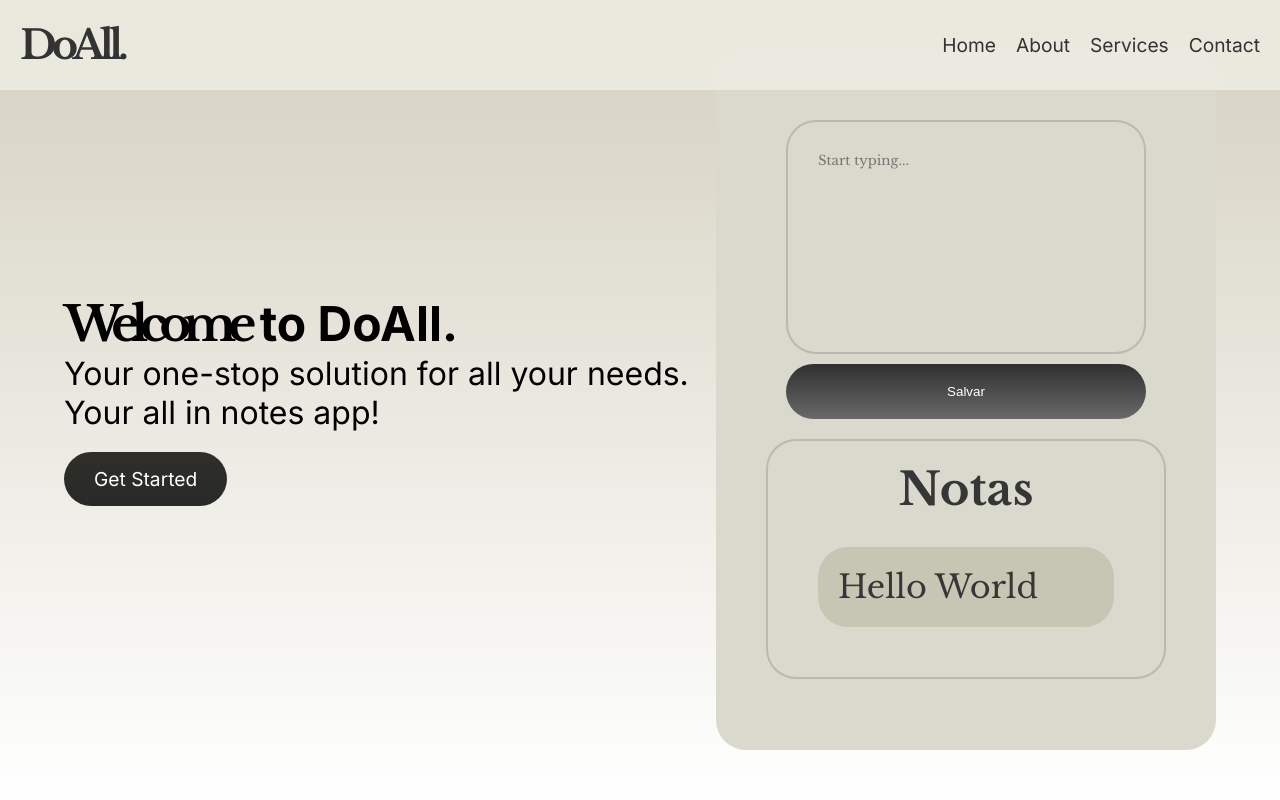
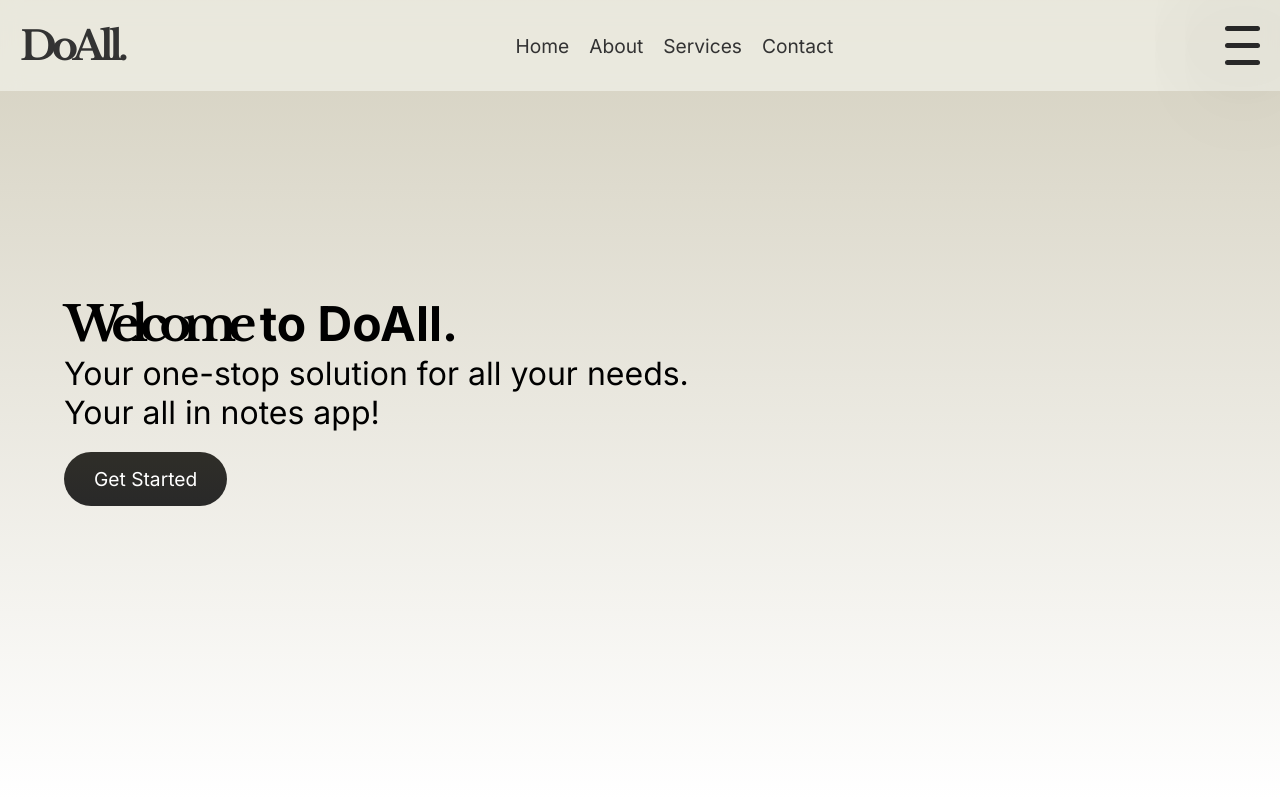
Before and after one commit to gbreye/DoAll-Site-, a website: page index.html in a window 1280 px wide. Shown: the top 800 px of the page. Drawn offline with nearby package versions, Linux system fonts and the light colour scheme.

Commit message:
added menu bars

```diff
--- a/index.html
+++ b/index.html
@@ -8,6 +8,8 @@
     <link rel="preconnect" href="https://fonts.googleapis.com">
     <link rel="preconnect" href="https://fonts.gstatic.com" crossorigin>
     <link href="https://fonts.googleapis.com/css2?family=Inter:ital,opsz,wght@0,14..32,100..900;1,14..32,100..900&family=Libre+Baskerville:ital,wght@0,400..700;1,400..700&display=swap" rel="stylesheet">
+    <link rel="stylesheet" href="https://cdnjs.cloudflare.com/ajax/libs/font-awesome/6.5.2/css/all.min.css" integrity="sha512-SnH5WK+bZxgPHs44uWIX+LLJAJ9/2PkPKZ5QiAj6Ta86w+fsb2TkcmfRyVX3pBnMFcV7oQPJkl9QevSCWr3W6A==" crossorigin="anonymous" referrerpolicy="no-referrer" />
+
     <script src="https://cdnjs.cloudflare.com/ajax/libs/gsap/3.12.2/gsap.min.js"></script>
     <script src="https://cdnjs.cloudflare.com/ajax/libs/gsap/3.12.2/ScrollTrigger.min.js"></script>
     <title>DoAll</title>
@@ -24,6 +26,11 @@
                 <li><a href="#services">Services</a></li>
                 <li><a href="#contact">Contact</a></li>
             </ul>
+            <div class="barhamburguer">
+                <div class="bar"></div>
+                <div class="bar"></div>
+                <div class="bar"></div>
+            </div>
         </nav>
     </header>
     <main>
@@ -34,28 +41,6 @@
                 <p class="main-text">Your all in notes app!</p>
                 <button class="cta-button">Get Started</button>
             </div>
-            <article class="app-simulation">
-                <div class= "item">
-                <div class="right-area">
-                    <form id = 'form'>
-                        <textarea id="input" rows="10" cols="100" placeholder="Start typing..." value = "Hello World"></textarea>
-                        <input type="submit" value="Salvar">
-                    </form>
-                </div>
-
-             <div class="left-area">
-                <div class = "notes">
-                    <h2>Notas</h2>
-                </div>
-                <div id= 'notes'>
-                    <article class="noteDiv">
-                        <div class="noteMain">
-                            Hello World
-                        </div>
-                    </article>
-                </div>
-             </div>
-            </article>
         </section>
 
         <section id="about" class="about-section">
@@ -90,21 +75,25 @@
                         </div>
                         <div class="carrousel-item">
                             <article>
+                                <i class="fa-solid fa-folder"></i>
                                 <h2>File Manager</h2>
                             </article>
                         </div>
                         <div class="carrousel-item">
                             <article>
+                                <i class="fa-solid fa-calendar-days"></i>
                                 <h2>Calendar</h2>
                             </article>
                         </div>
                         <div class="carrousel-item">
                             <article>
+                                <i class="fa-solid fa-calculator"></i>
                                 <h2>Calculator</h2>
                             </article>
                         </div>
                         <div class="carrousel-item">
                             <article>
+                                <i class="fa-solid fa-list-check"></i>
                                 <h2>Organization</h2>
                             </article>
                         </div>
@@ -112,31 +101,37 @@
                       <div class = "items" >
                         <div class="carrousel-item">
                             <article>
+                                <i class="fa-solid fa-clipboard"></i>
                                 <h2>Note Taking</h2>
                             </article>
                         </div>
                         <div class="carrousel-item">
                             <article>
+                                <i class="fa-solid fa-calendar-days"></i>
                                 <h2>Calendar</h2>
                             </article>
                         </div>
                         <div class="carrousel-item">
                             <article>
+                                <i class="fa-solid fa-folder"></i>
                                 <h2>File Manager</h2>
                             </article>
                         </div>
                         <div class="carrousel-item">
                             <article>
+                                <i class="fa-solid fa-calendar-days"></i>
                                 <h2>Calendar</h2>
                             </article>
                         </div>
                         <div class="carrousel-item">
                             <article>
+                                <i class="fa-solid fa-calculator"></i>
                                 <h2>Calculator</h2>
                             </article>
                         </div>
                         <div class="carrousel-item">
                             <article>
+                                <i class="fa-solid fa-list-check"></i>
                                 <h2>Organization</h2>
                             </article>
                         </div>
--- a/src/css/index.css
+++ b/src/css/index.css
@@ -86,107 +86,29 @@ nav ul li a:hover {
 
 }
 
-.right-area {
+.barhamburguer {
     display: flex;
-    flex-direction: column;
-    height: 50%;
-    align-items: center;
-    justify-content: center;
-    padding: 20px;
+  flex-direction: column;
+
+  width: 35px;
+  height: auto;
+
+  cursor: pointer;
 }
 
+.bar {
+    display: block;
 
-.noteMain {
-    padding: 20px;
-    font-family: 'Libre Baskerville', sans-serif;
-    font-weight: 400;
-    background-color: rgb(199, 198, 180);
-    margin: 20px;
-    border-radius: 30px;
-    text-wrap: wrap;
-    width: auto;
-    height: auto;
-    overflow-wrap: break-word;
-    color: rgb(54, 54, 54);
-    transition: all 0.3s ease-in-out;
-    overflow: hidden;
-}
+  width: 35px;
+  height: 5px;
+  margin: 6px 0;
 
-.notes {
-    display: flex;
-    justify-content: center;
-    align-items: center;
-    width: 100%;
-    font-family: 'Libre Baskerville', serif;
-    font-weight: 400;
-    color: rgb(54, 54, 54);
-    font-size: 30px;
-}
+  background-color: #292929;
 
-#notes {
-    padding: 10px;
-    width: 100%;
-    text-wrap: wrap;
-    overflow:auto;
-}
+  border-radius: 30px;
+  box-shadow: 1px 1px 90px black;
 
-
-.left-area {
-    display: flex;
-    flex-direction: column;
-    background-color: rgb(218, 217, 205);
-    padding: 20px;
-    width: auto;
-    height: 50%;
-    border-radius: 30px;
-    border: 2px solid rgba(32, 32, 32, 0.164);
-}
-
-.app-simulation {
-    background-color:rgb(218, 217, 205);
-    padding: 50px;
-    border-radius: 30px;
-    width: 500px;
-    height: 700px;
-}
-
-#form {
-    display: flex;
-    flex-direction: column;
-    gap: 10px;
-    width: 100%;
-    height: 50%;
-}
-
-#input {
-    border: none;
-    background-color: rgb(218, 217, 205);
-    border-radius: 30px;
-    resize: none;
-    height: 100%;
-    color: rgb(54, 54, 54);
-    font-family: 'Libre Baskerville', serif;
-    border: 2px solid rgba(32, 32, 32, 0.164);
-    padding: 30px;
-}
-
-#input:focus {
-    outline: none;
-}
-
-input {
-    border: none;
-    padding: 20px;
-    background: #151515;
-    background: linear-gradient(to top,rgba(105, 105, 105, 1) 0%, rgba(48, 48, 48, 1) 100%);
-    color: white;
-    border-radius: 30px;
-    cursor: pointer;
-}
-
-.input:hover {
-    transform: scale(1.05);
-    transition: all 0.3s ease-in-out;
+  transition: var(--transition-speed);
 }
 
 .herohome {
--- a/src/js/reveal.js
+++ b/src/js/reveal.js
@@ -3,8 +3,7 @@ const mainright = document.querySelector('.main-right');
 const rightHero = document.querySelector('.right-hero');
 const leftHero = document.querySelector('.left-hero');
 const carrousel = document.querySelector('.carrousel');
-const appsimulation = document.querySelector('.app-simulation')
-appsimulation.preventDefault;
+
 
 
 gsap.fromTo(mainleft, {
```
